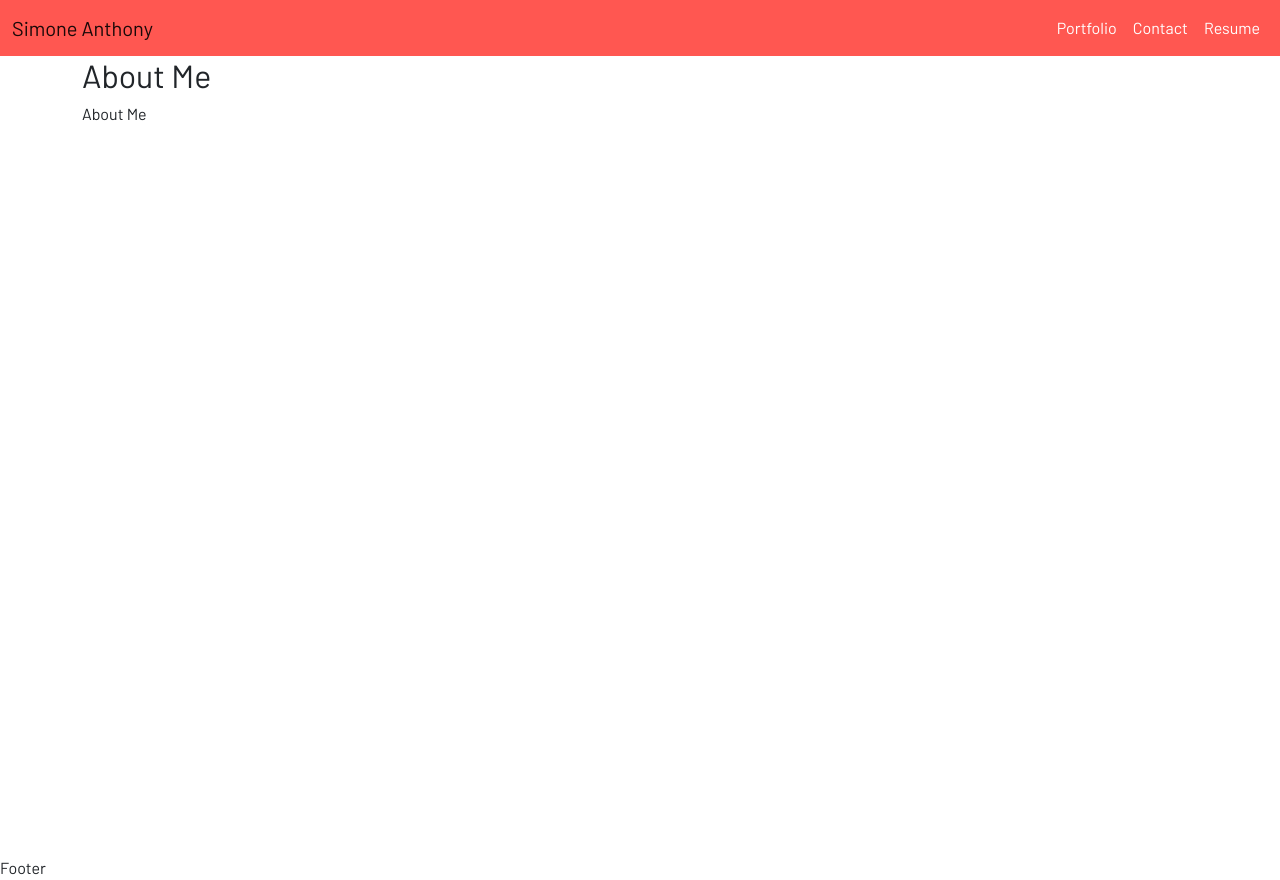
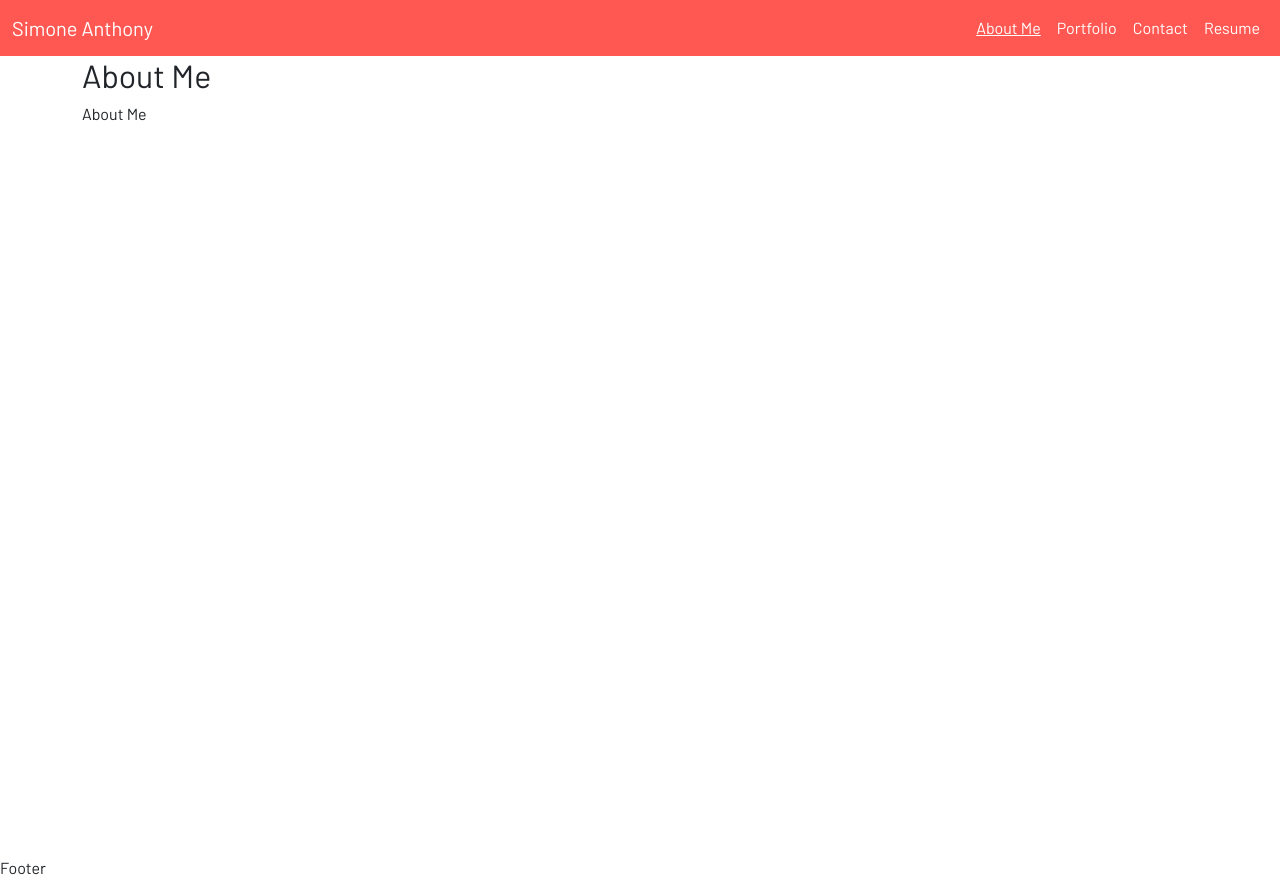
Before and after one commit to simone188535/React-Portfolio-Homework, a React (Create React App) app: page / in a window 1280 px wide. Built offline with nearby package versions, Linux system fonts and the light colour scheme.

Commit message:
pointer added to css font awesome installed, Nav component corrected

```diff
--- a/package.json
+++ b/package.json
@@ -3,6 +3,9 @@
   "version": "0.1.0",
   "private": true,
   "dependencies": {
+    "@fortawesome/fontawesome-svg-core": "^1.2.36",
+    "@fortawesome/free-solid-svg-icons": "^5.15.4",
+    "@fortawesome/react-fontawesome": "^0.1.17",
     "@testing-library/jest-dom": "^5.16.1",
     "@testing-library/react": "^12.1.2",
     "@testing-library/user-event": "^13.5.0",
--- a/src/components/Header/Navigation.js
+++ b/src/components/Header/Navigation.js
@@ -1,13 +1,17 @@
+import { FontAwesomeIcon } from "@fortawesome/react-fontawesome";
+import { faBars } from "@fortawesome/free-solid-svg-icons";
+
 const Navigation = ({ displayContent, changeDisplayContent }) => {
   const navItemText = ["About Me", "Portfolio", "Contact", "Resume"];
-  const navItems = navItemText.map(
-    (item, index) =>
-      index !== displayContent && (
-        <li className="nav-item mx-2" data-list-item-index={index} key={index}>
-          {item}
-        </li>
-      )
-  );
+  const navItems = navItemText.map((item, index) => (
+    <li
+      className={`nav-item mx-2 ${index === displayContent ? "active" : ""}`}
+      data-list-item-index={index}
+      key={index}
+    >
+      {item}
+    </li>
+  ));
 
   const listItemOnClick = (event) => {
     let target = event.target;
@@ -19,7 +23,7 @@ const Navigation = ({ displayContent, changeDisplayContent }) => {
   };
 
   return (
-    <nav className="navbar navbar-expand-md navbar-light">
+    <nav className="navbar navbar-expand-md">
       <div className="container-fluid">
         <span className="navbar-brand">Simone Anthony</span>
         <button
@@ -31,7 +35,11 @@ const Navigation = ({ displayContent, changeDisplayContent }) => {
           aria-expanded="false"
           aria-label="Toggle navigation"
         >
-          <span className="navbar-toggler-icon"></span>
+          <span className="navbar-toggler-icon pt-1">
+            <span>
+              <FontAwesomeIcon icon={faBars} />
+            </span>
+          </span>
         </button>
         <div
           className="collapse navbar-collapse justify-content-end"
--- a/src/index.scss
+++ b/src/index.scss
@@ -19,7 +19,8 @@
     font-family: 'Barlow', sans-serif;
 }
 
-html, body {
+html,
+body {
     height: 100%;
 }
 
@@ -30,4 +31,15 @@ html, body {
     .navbar-toggler .navbar-toggler-icon {
         color: var(--white);
     }
+
+    .navbar-nav {
+        cursor: pointer;
+
+        .nav-item {
+            &.active,
+            &:hover {
+                text-decoration: underline;
+            }
+        }
+    }
 }
```
